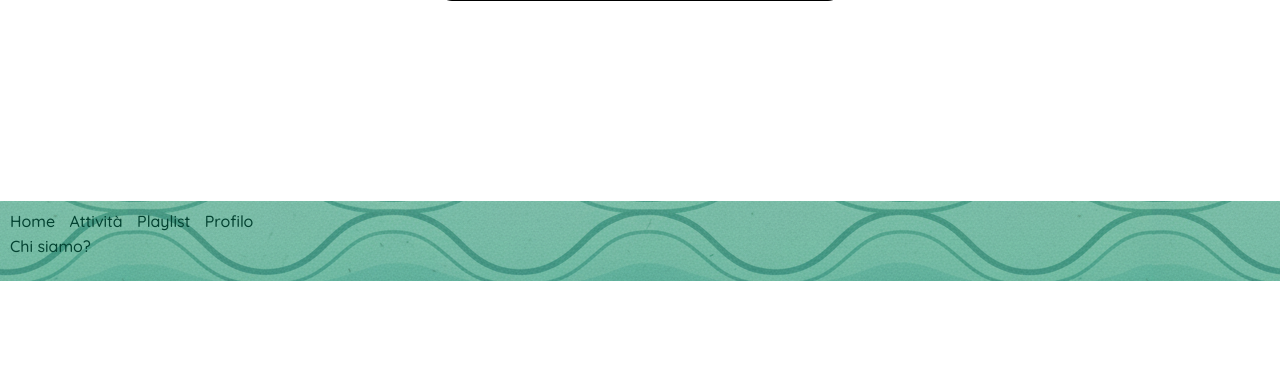
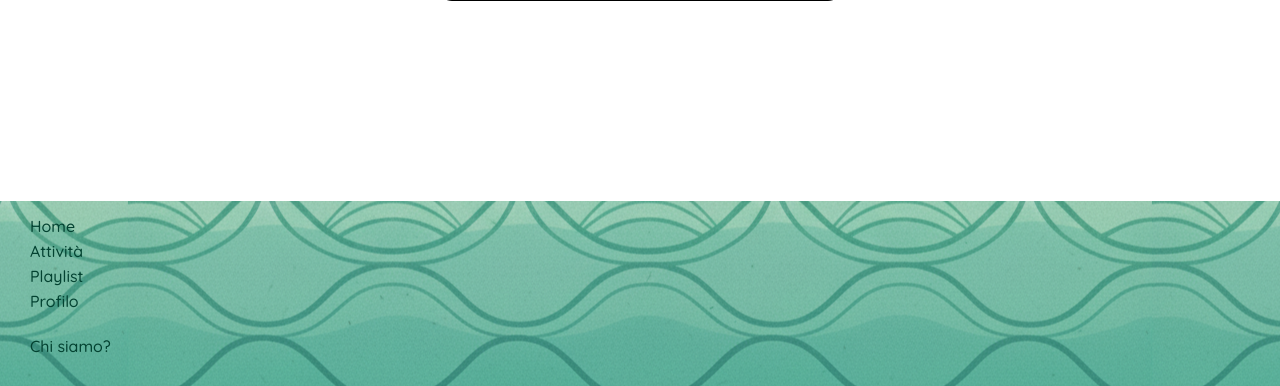
Before and after one commit to giulyfa/study-breaks, a PHP site: page /attivita.html in a window 1280 px wide. Shown: the part 1003-1389 px from the top of the page. Before the commit the page ends 1284 px from the top, so only its background shows below. Run offline with PHP 8.4, Linux system fonts and the light colour scheme.

Commit message:
messo a posto cose del merge

```diff
--- a/css/style.css
+++ b/css/style.css
@@ -272,7 +272,8 @@ header {
 }
 
 .home-page footer,
-.activity-page footer {
+.activity-page footer,
+.profile-page footer {
     display: flex;
     width: 100%;
     height: auto;
@@ -286,7 +287,9 @@ header {
 
 }
 
-.home-page .footer-links {
+.home-page .footer-links,
+.activity-page .footer-links,
+.profile-page .footer-links {
     display: flex;
     flex-direction: column; /* I link sono incolonnati a sinistra */
     padding: 5px 20px;
@@ -294,7 +297,8 @@ header {
 }
 
 .home-page .footer-link,
-.activity-page .footer-link {
+.activity-page .footer-link,
+.profile-page .footer-link {
     color: #CCE2DC;
     text-decoration: none;
     margin-left: 10px;
@@ -302,14 +306,17 @@ header {
     display: inline-block;
 }
 
-.home-page .footer-link:hover {
+.home-page .footer-link:hover,
+.activity-page .footer-link:hover,
+.profile-page .footer-link:hover {
     color: white;
     font-weight: bold;
 }
 
 @media (min-width: 900px) {
     .home-page footer,
-    .activity-page footer {
+    .activity-page footer,
+    .profile-page footer {
         background-image: url('../img/footer2.jpg');
         /* Permette all'immagine di ripetersi orizzontalmente e verticalmente */
         background-repeat: repeat !important; /* FORSE L'IMPORTANT NON E' IMPORTANTE*/
@@ -319,13 +326,15 @@ header {
     }
 
     .home-page .footer-link,
-    .activity-page .footer-link {
+    .activity-page .footer-link,
+    .profile-page .footer-link {
         color: #034231;
         font-weight: 500;
     }
 
     .home-page .footer-link:hover,
-    .activity-page .footer-link:hover {
+    .activity-page .footer-link:hover,
+    .profile-page .footer-link:hover {
         color: #034231;
         font-weight: bold;
     }
@@ -906,11 +915,8 @@ header {
 --------- SEZIONE ATTIVITÀ (Pagina) ------
 ----------------------------------------- */
 
-/* --- STILI BASE (Mobile first) --- */
-
 .activity-page {
     width: 100%;
-    max-width: 100%;
     padding: 0;
 }
 
@@ -1135,15 +1141,19 @@ header {
     margin-right: 15px;
 }
 
+/* GIULIA DEVI FINIRE LA PARTE SPOTIFY !!!!!!!!!!!!!!!!!!!!!!!!!!!!!!!!!!!!!!*/
+
 /* --------------------------------------
 -----------------PROFILO-----------------
 ----------------------------------------- */
 
+.profile-page {
+    width: 100%;
+}
 
 .profile-container {
-    padding: 20px;
+    padding: 30px;
     width: 100%;
-    max-width: 500px;
 }
 
 .streak-card {
```
Also changed, not shown: profile.html (+10 -4 lines), attivita.html (indentation only).
